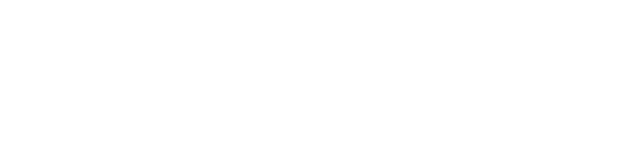
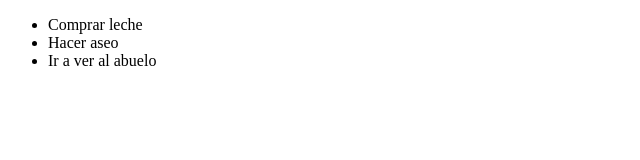
Before and after one commit to fjvivanco7/Vivanco_Lab2, a plain HTML site: page diseño.html in a window 1280 px wide. Shown: the whole page, without its empty margins (0-640 px from the left). Drawn offline with Linux system fonts and the light colour scheme.

Commit message:
Add files via upload

```diff
--- a/diseño.html
+++ b/diseño.html
@@ -8,6 +8,10 @@
     <title>Diseño</title>
 </head>
 <body>
-
+    <ul>
+        <li>Comprar leche</li>
+        <li>Hacer aseo</li>
+        <li>Ir a ver al abuelo</li>
+    </ul>
 </body>
 </html>
--- a/index.html
+++ b/index.html
@@ -22,6 +22,7 @@
         Inicio
       </button>
       <div class="dropdown-menu">
+        <a class="dropdown-item" href="diseño.html">Tareas Pendientes</a>
         <a class="dropdown-item" href="agregar.html">Agregar tarea</a>
         <a class="dropdown-item" href="https://mail.google.com/mail/u/0/?tab=rm#inbox">Responsable</a>
       </div>
```
